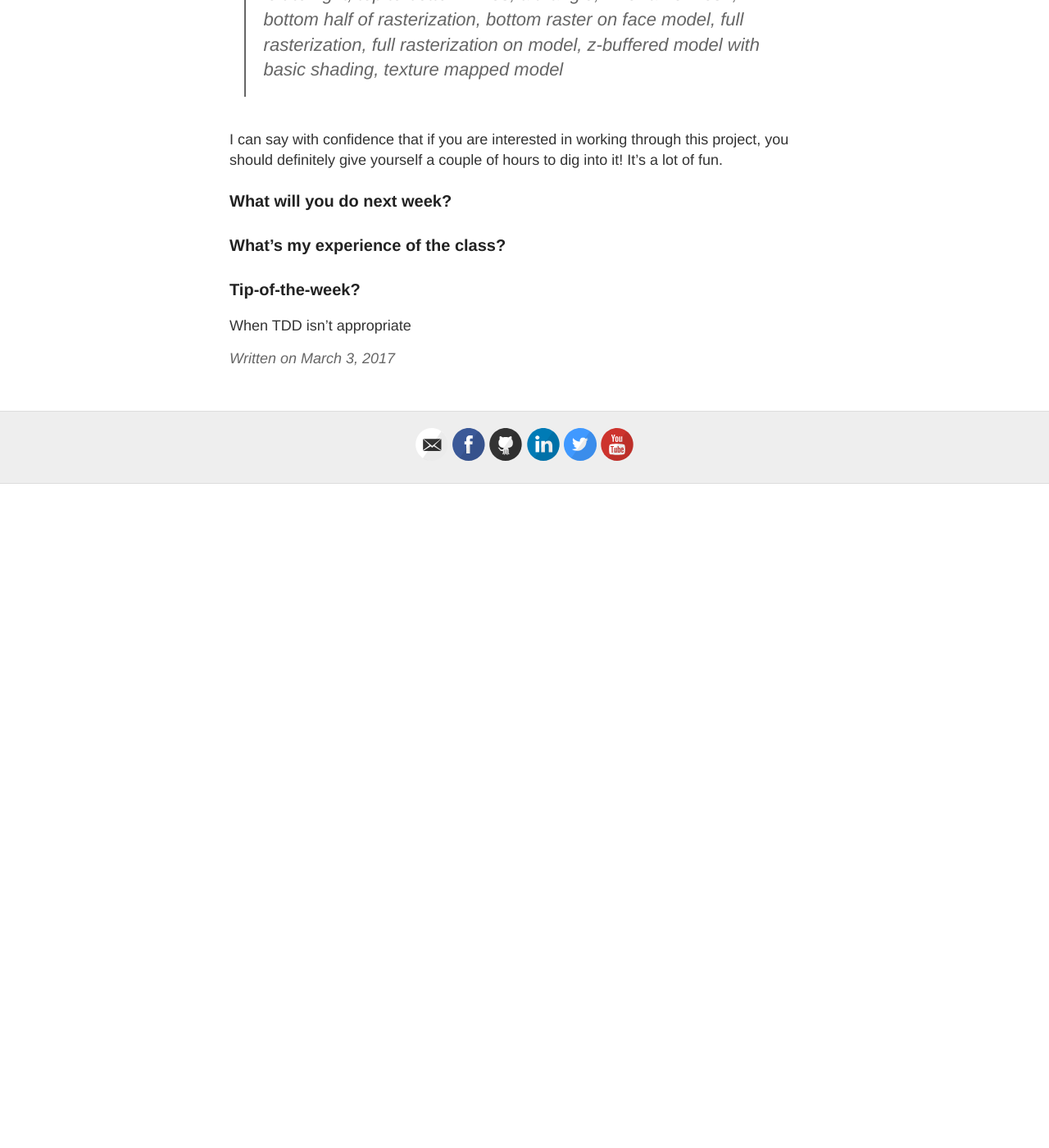
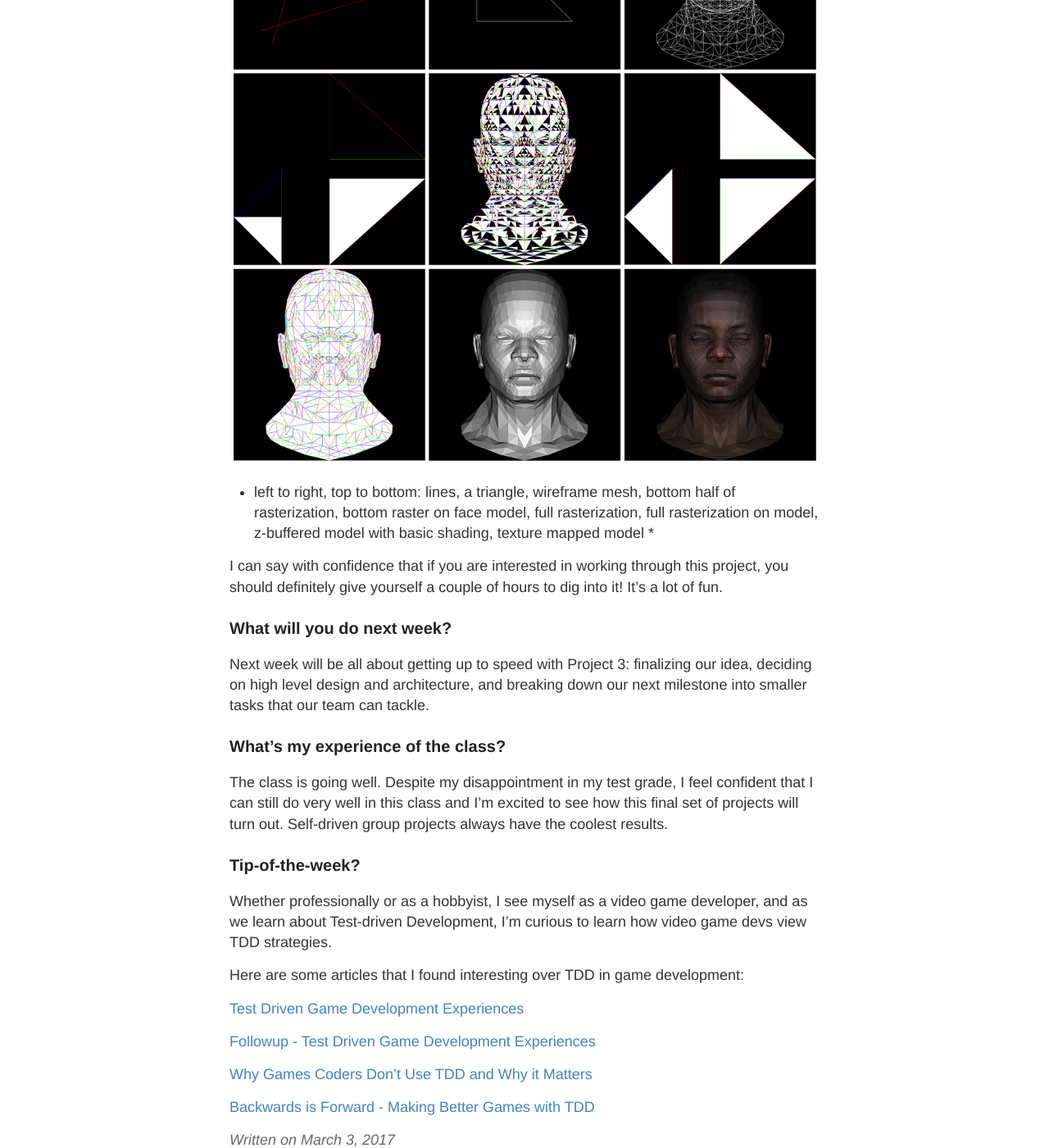
Before and after one commit to scottnm/SWE-Blog, a Jekyll site: the page built from _posts/2017-03-03-Massive-Tests-and-Tiny-Renderers.md, in a window 1280 px wide and 1400 px high, scrolled down 1488 px. Shown: the whole window at 82% size. Built offline with Jekyll 4.4.1, drawn with Linux system fonts in a browser that asks for light colours; before the commit the page ends 2078 px from its top, so only the background shows below that; some of the changed text lies outside the part shown.

Commit message:
adding the rest of the article and correcting broken links

```diff
--- a/_posts/2017-03-03-Massive-Tests-and-Tiny-Renderers.md
+++ b/_posts/2017-03-03-Massive-Tests-and-Tiny-Renderers.md
@@ -45,10 +45,8 @@ that I've gotten to touch on drawing lines, drawing triangles, rasterizing
 triangles, z-buffering, barycentric coordinates, and texture mapping, and the
 output of the project is looking really sweet!
 
-![left to right, top to bottom: lines, a triangle, wireframe mesh, bottom half of rasterization, bottom raster on face model, full rasterization, full rasterization on model, z-buffered model with basic shading, texture mapped model](images/renderer_steps.png)
-> left to right, top to bottom: lines, a triangle, wireframe mesh,
-> bottom half of rasterization, bottom raster on face model, full rasterization,
-> full rasterization on model, z-buffered model with basic shading, texture mapped model
+![left to right, top to bottom: lines, a triangle, wireframe mesh, bottom half of rasterization, bottom raster on face model, full rasterization, full rasterization on model, z-buffered model with basic shading, texture mapped model](https://scottnm.github.io/SWE-Blog/images/renderer_steps.png)
+* left to right, top to bottom: lines, a triangle, wireframe mesh, bottom half of rasterization, bottom raster on face model, full rasterization, full rasterization on model, z-buffered model with basic shading, texture mapped model *
 
 I can say with confidence that if you are interested in working through this
 project, you should definitely give yourself a couple of hours to dig into it!
@@ -56,10 +54,29 @@ It's a lot of fun.
 
 ### What will you do next week? ###
 
-
+Next week will be all about getting up to speed with Project 3: finalizing our
+idea, deciding on high level design and architecture, and breaking down our
+next milestone into smaller tasks that our team can tackle.
 
 ### What's my experience of the class? ###
 
+The class is going well. Despite my disappointment in my test grade, I feel
+confident that I can still do very well in this class and I'm excited to see
+how this final set of projects will turn out. Self-driven group projects always
+have the coolest results.
+
 ### Tip-of-the-week? ###
 
-When TDD isn't appropriate
+Whether professionally or as a hobbyist, I see myself as a video game developer,
+and as we learn about Test-driven Development, I'm curious to learn how video
+game devs view TDD strategies.
+
+Here are some articles that I found interesting over TDD in game development:
+
+[Test Driven Game Development Experiences](http://www.doolwind.com/blog/test-driven-game-development-experiences/)
+
+[Followup - Test Driven Game Development Experiences](http://www.doolwind.com/blog/test-driven-game-development/)
+
+[Why Games Coders Don't Use TDD and Why it Matters](http://chrismdp.com/2015/03/why-games-coders-dont-use-tdd-and-why-it-matters/)
+
+[Backwards is Forward - Making Better Games with TDD](http://gamesfromwithin.com/backwards-is-forward-making-better-games-with-test-driven-development)
```
